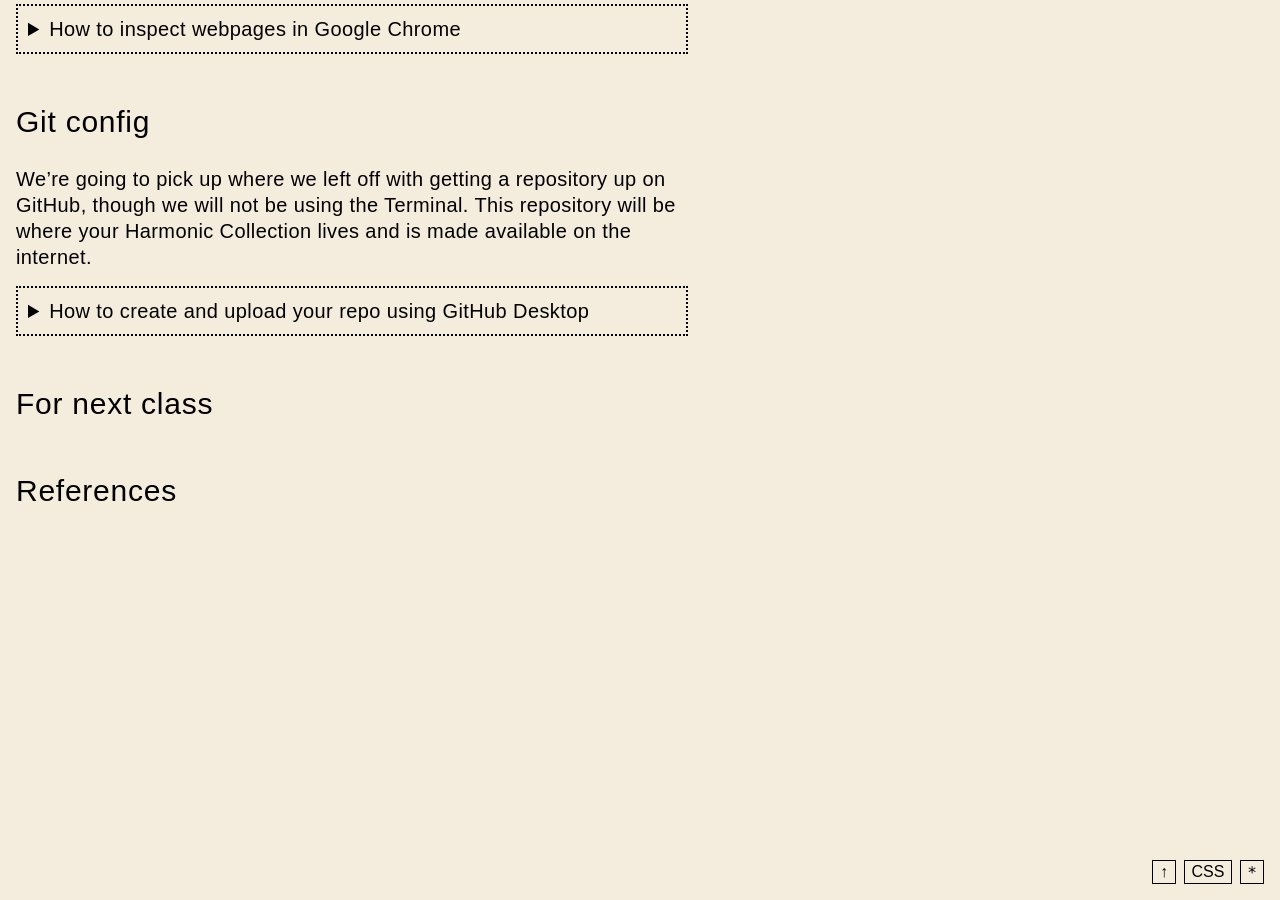
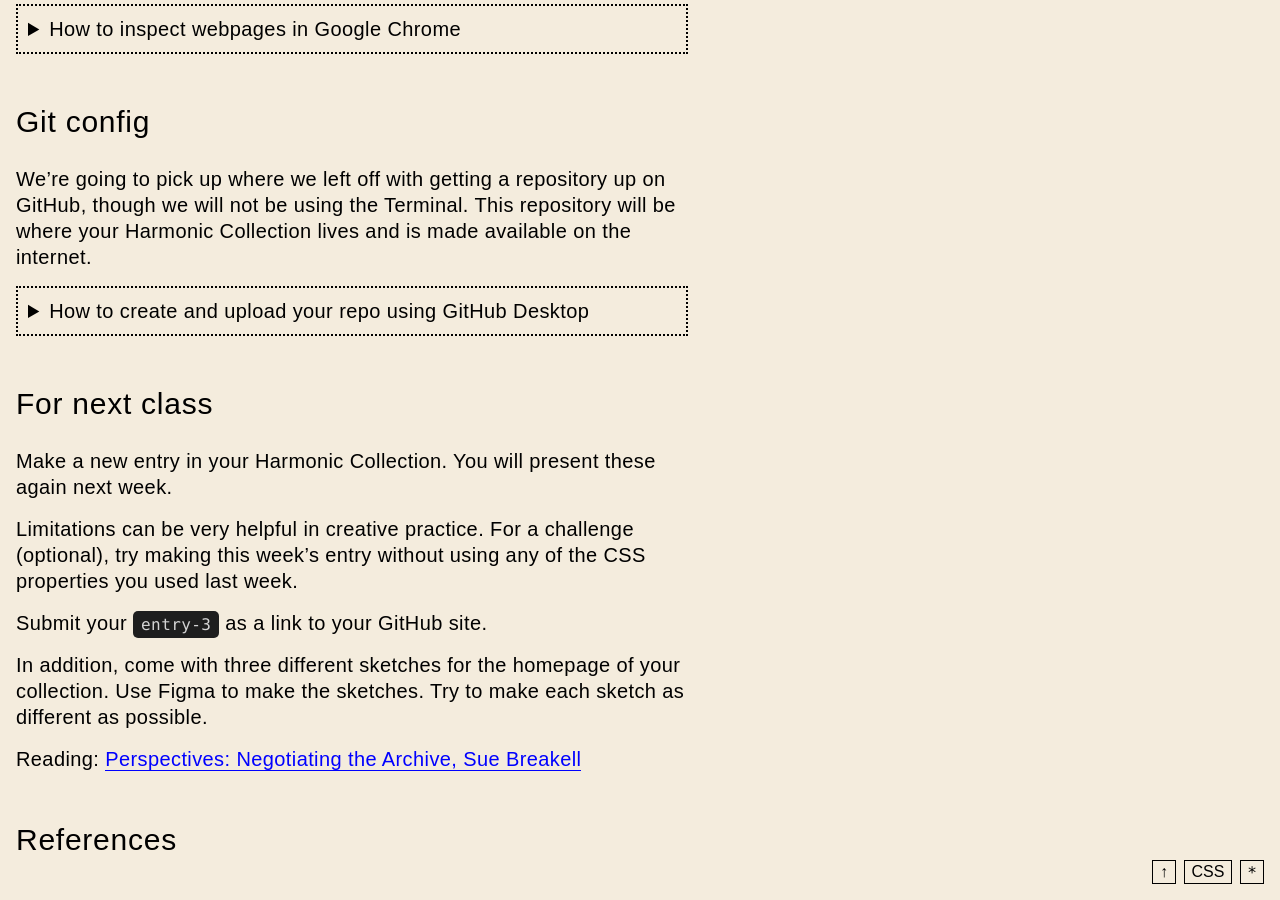
Before and after one commit to jackrieger/core-1-interaction, a Jekyll site: the page built from sessions/4/index.md, in a window 1280 px wide and 900 px high, scrolled down 1713 px. Built offline with Jekyll 4.4.1, drawn with Linux system fonts in a browser that asks for light colours; before the commit the page ends 2264 px from its top, so only the background shows below that.

Commit message:
ready for session 4

```diff
--- a/sessions/4/index.md
+++ b/sessions/4/index.md
@@ -139,4 +139,14 @@ There are two versions of your repository talking to one another, your local and
 
 ## For next class
 
+Make a new entry in your Harmonic Collection. You will present these again next week.
+
+Limitations can be very helpful in creative practice. For a challenge (optional), try making this week's entry without using any of the CSS properties you used last week.
+
+Submit your `entry-3` as a link to your GitHub site.
+
+In addition, come with three different sketches for the homepage of your collection. Use Figma to make the sketches. Try to make each sketch as different as possible.
+
+Reading: [Perspectives: Negotiating the Archive, Sue Breakell](https://www.tate.org.uk/research/tate-papers/09/perspectives-negotiating-the-archive){:target="_blank"}
+
 ## References
```
Also changed, not shown: sessions/5/index.md (+3 -3 lines), sessions/6/index.md (added, +5 -0 lines).
